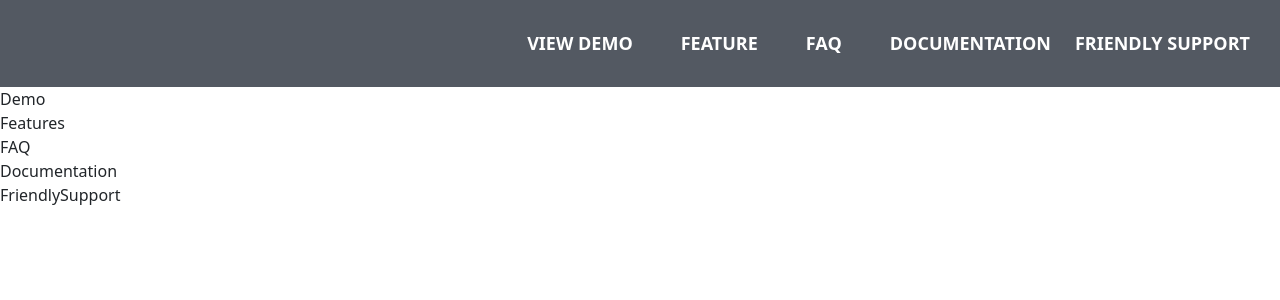
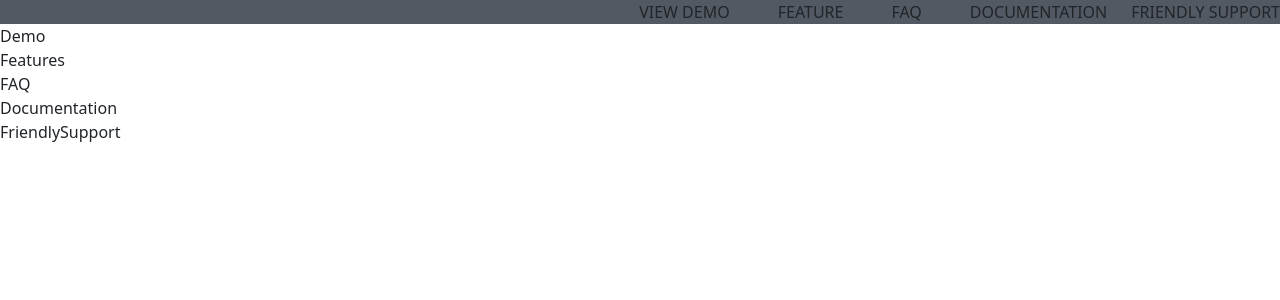
Before and after one commit to Ashutosh-Maurya-87/portfolio, a React (Create React App) app: page / in a window 1280 px wide. Shown: the top 300 px of the page. Built offline with nearby package versions, Linux system fonts and the light colour scheme.

Commit message:
navbar style

```diff
--- a/src/Component/Style/NavBar.scss
+++ b/src/Component/Style/NavBar.scss
@@ -2,14 +2,22 @@
   margin: 0%;
   padding: 0%;
 }
-
 .Navbar {
   background-color: #535962;
-
-  & .navlist {
-    padding: 30px;
-    font-size: large;
-    font-weight: bold;
-    color: white;
+  @media screen and (max-width: 976px) {
+    & .navlist {
+      padding: 30px;
+      font-size: large;
+      font-weight: bold;
+      color: white;
+    }
+  }
+  @media screen and (max-width: 376px) {
+    .Navbar {
+      padding: 30px;
+      font-size: large;
+      font-weight: bold;
+      color: white;
+    }
   }
 }
```
